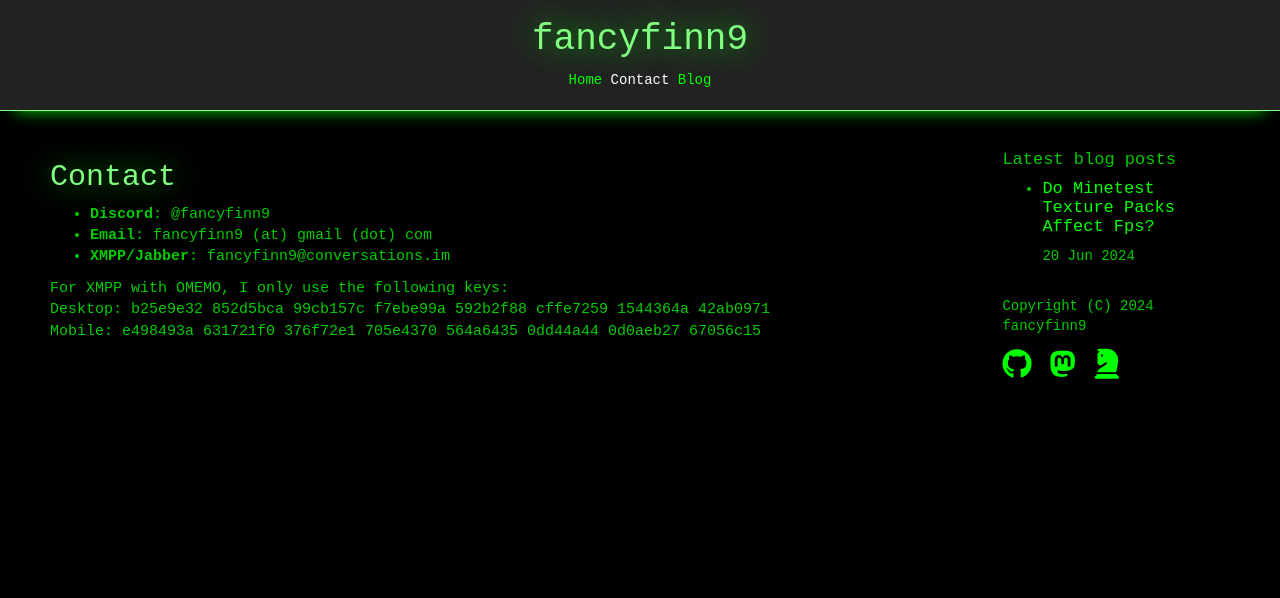
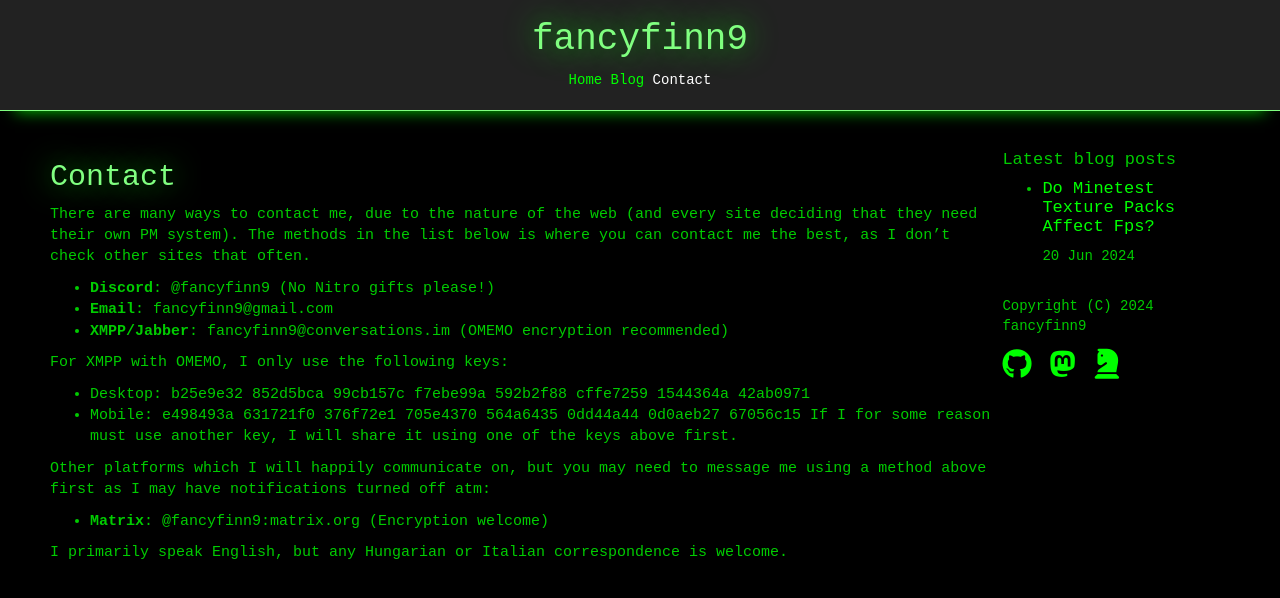
Before and after one commit to fancyfinn9/fancyfinn9.github.io, a Jekyll site: the page built from contact.md, in a window 1280 px wide. Shown: the top 598 px of the page. Built offline with Jekyll 4.4.1, drawn with Linux system fonts in a browser that asks for light colours.

```diff
--- a/_data/navigation.yml
+++ b/_data/navigation.yml
@@ -1,6 +1,6 @@
 - name: Home
   link: /
+- name: Blog
+  link: /blog.html
 - name: Contact
   link: /contact.html
-- name: Blog
-  link: /blog.html
--- a/contact.md
+++ b/contact.md
@@ -6,10 +6,19 @@ layout: default
 
 ## Contact
 
-- **Discord**: @fancyfinn9
-- **Email**: fancyfinn9 (at) gmail (dot) com
-- **XMPP/Jabber**: fancyfinn9@conversations.im
+There are many ways to contact me, due to the nature of the web (and every site deciding that they need their own PM system). The methods in the list below is where you can contact me the best, as I don't check other sites that often.
+
+- **Discord**: @fancyfinn9 (No Nitro gifts please!)
+- **Email**: fancyfinn9@gmail.com
+- **XMPP/Jabber**: fancyfinn9@conversations.im (OMEMO encryption recommended)
 
 For XMPP with OMEMO, I only use the following keys:
-	Desktop: b25e9e32 852d5bca 99cb157c f7ebe99a 592b2f88 cffe7259 1544364a 42ab0971
-	Mobile: e498493a 631721f0 376f72e1 705e4370 564a6435 0dd44a44 0d0aeb27 67056c15
+- Desktop: b25e9e32 852d5bca 99cb157c f7ebe99a 592b2f88 cffe7259 1544364a 42ab0971
+- Mobile: e498493a 631721f0 376f72e1 705e4370 564a6435 0dd44a44 0d0aeb27 67056c15
+If I for some reason must use another key, I will share it using one of the keys above first.
+
+Other platforms which I will happily communicate on, but you may need to message me using a method above first as I may have notifications turned off atm:
+
+- **Matrix**: @fancyfinn9:matrix.org (Encryption welcome)
+
+I primarily speak English, but any Hungarian or Italian correspondence is welcome.
```
Also changed, not shown: index.html (added, +29 -0 lines), index.md (deleted, +0 -24 lines).
